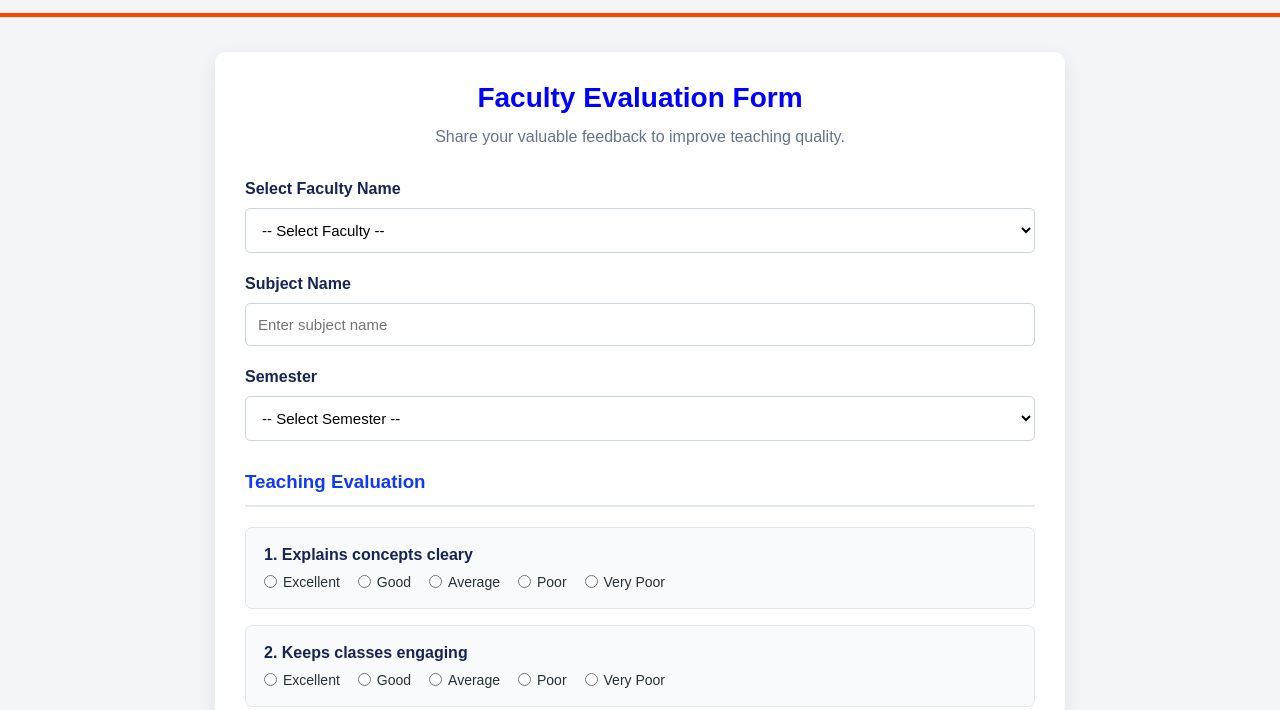
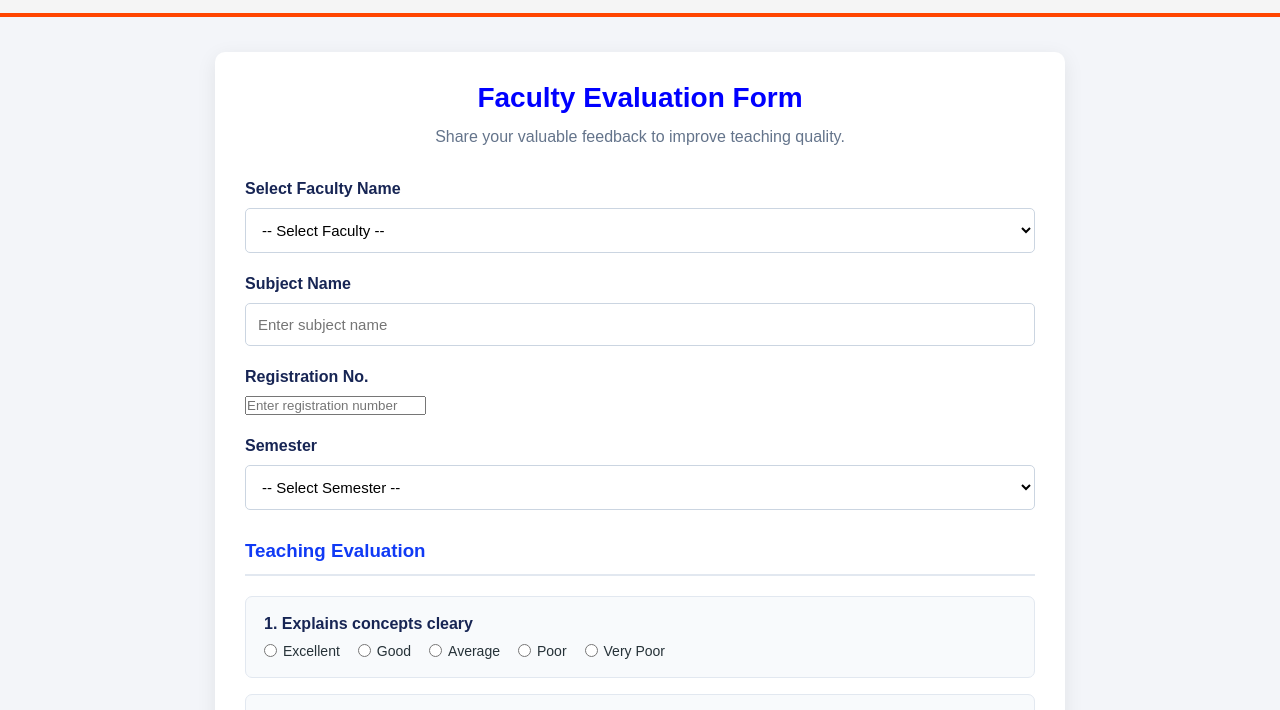
Before and after one commit to Gauravkumar0009/feedback, a plain HTML site: page index.html in a window 1280 px wide. Shown: the part 87-797 px from the top of the page. Drawn offline with Linux system fonts and the light colour scheme.

Commit message:
Add registration number field to feedback form
Added a registration number input field to the feedback form.

```diff
--- a/index.html
+++ b/index.html
@@ -42,6 +42,11 @@
                 <label for="subject">Subject Name</label>
                 <input type="text" id="subject" name="subject"
                        placeholder="Enter subject name" required>
+            </div>
+             <div class="form-group">
+                <label for="Registration no.">Registration No.</label>
+                <input type="number" id="Registration" name="Registration no."
+                       placeholder="Enter registration number" required>
             </div>
 
             <div class="form-group">
```
